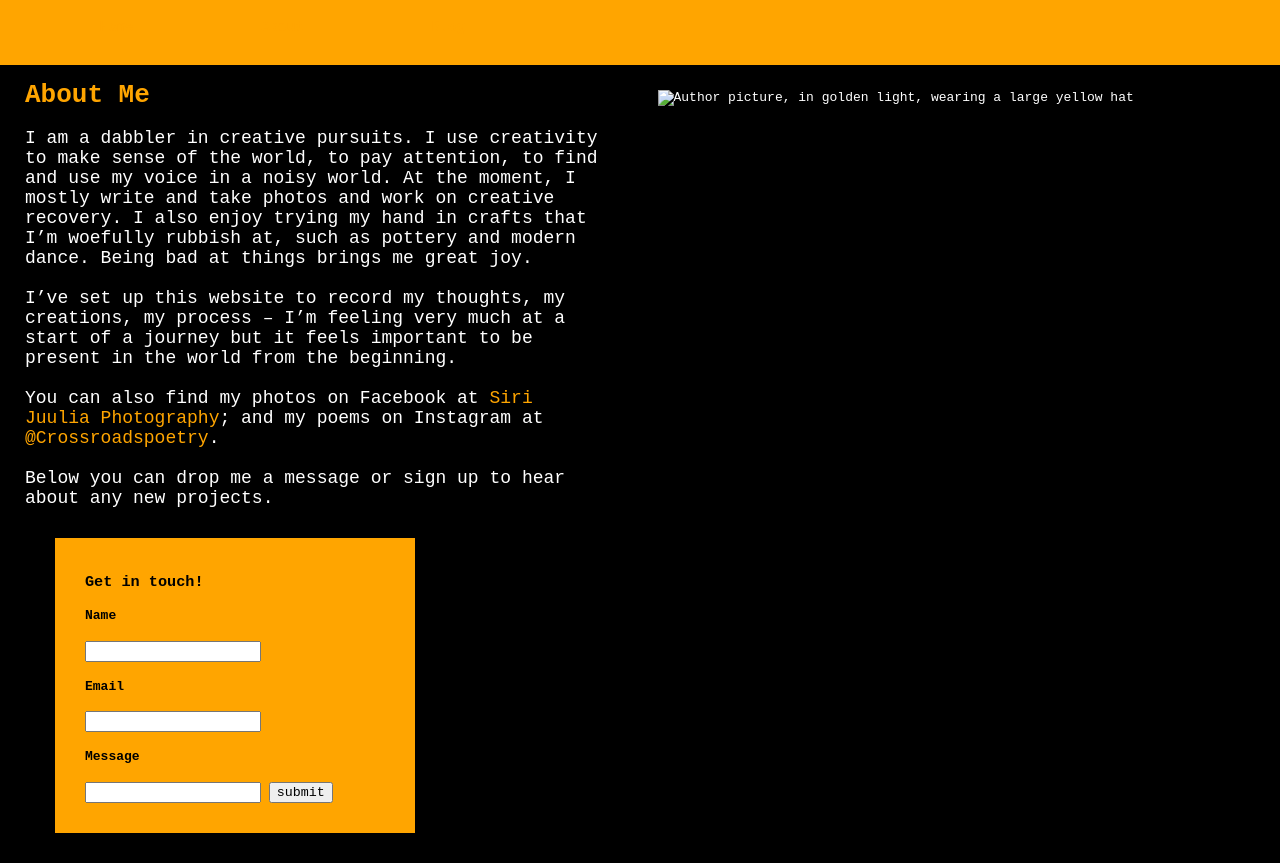
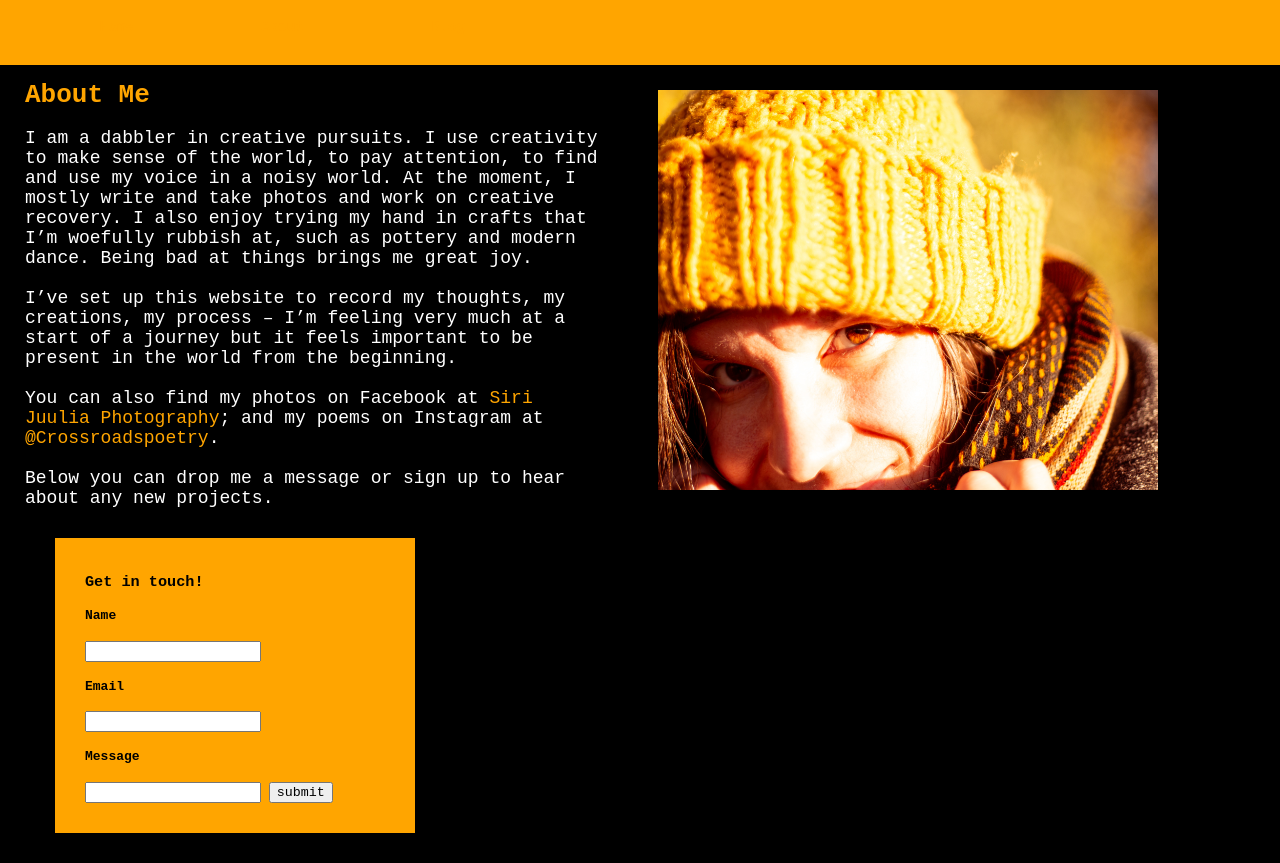
Before and after one commit to sirijuulia/sirijuulia.github.io, a plain HTML site: page index.html in a window 1280 px wide. Drawn offline with Linux system fonts and the light colour scheme.

Commit message:
Fixed image

```diff
--- a/index.html
+++ b/index.html
@@ -19,7 +19,7 @@
           </header>
           <main>
             <figure>
-                <img class="main-image" src='./resources/images/self.jpg' alt='Author picture, in golden light, wearing a large yellow hat'>
+                <img class="main-image" src='./self.jpg' alt='Author picture, in golden light, wearing a large yellow hat'>
               </figure>
             <h1>About Me</h1>
             <p>I am a dabbler in creative pursuits.
```
